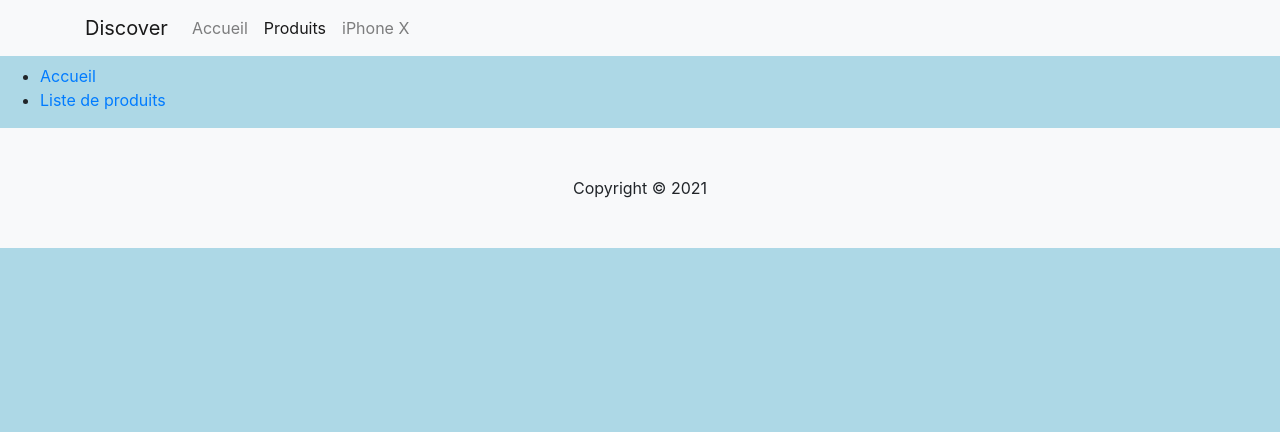
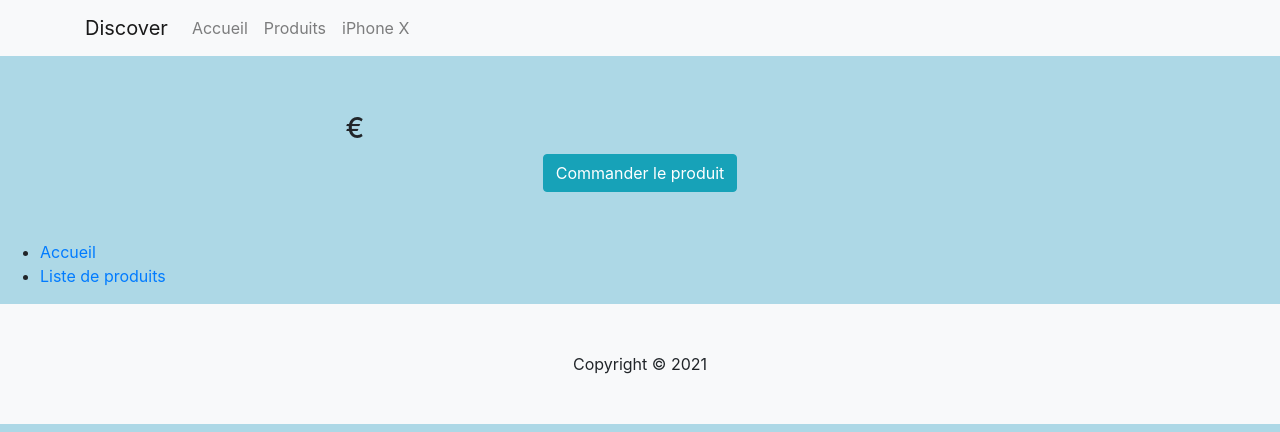
Before and after one commit to diw-885/discover-symfony, a Symfony app: template templates/product/show.html.twig in a window 1280 px wide. Shown: the top 432 px of the page. Run offline with Twig, Linux system fonts and the light colour scheme; the template is opened without the code that fills it, so the values that code supplies are empty; some libraries are stand-ins or nearby versions.

Commit message:
Product show

```diff
--- a/templates/_navbar.html.twig
+++ b/templates/_navbar.html.twig
@@ -7,14 +7,17 @@
             </button>
 
             <div class="collapse navbar-collapse" id="menu">
+                {# dump(app.request.get('_route')) #}
+                {# On peut créer définir des variables dans Twig #}
+                {% set route = app.request.get('_route') %}
                 <ul class="navbar-nav mr-auto">
                     <li class="nav-item">
                         <a class="nav-link" href="#">Accueil</a>
                     </li>
-                    <li class="nav-item active">
+                    <li class="nav-item {{ route == 'product' ? 'active' : '' }}">
                         <a class="nav-link" href="{{ path('product') }}">Produits</a>
                     </li>
-                    <li class="nav-item">
+                    <li class="nav-item {{ route == 'product_show' ? 'active' : '' }}">
                         <a class="nav-link" href="{{ path('product_show', {slug: 'iphone-x'}) }}">iPhone X</a>
                     </li>
                 </ul>
--- a/templates/product/show.html.twig
+++ b/templates/product/show.html.twig
@@ -1,5 +1,19 @@
 {% extends 'base.html.twig' %}
 
 {% block body %}
-    <h1>{{ product.name }}</h1>
+    <div class="container mt-5 mb-5">
+        <div class="row">
+            <div class="col-md-6 text-center">
+                <h1>{{ product.name }}</h1>
+                <h3>{{ product.price }} €</h3>
+            </div>
+            <div class="col-md-6">
+                <p>{{ product.description }}</p>
+            </div>
+        </div>
+
+        <div class="text-center">
+            <a href="{{ path('product_order', { slug: product.slug }) }}" class="btn btn-info">Commander le produit</a>
+        </div>
+    </div>
 {% endblock %}
```
Also changed, not shown: src/Controller/ProductController.php (+16 -0 lines), templates/product/index.html.twig (+8 -3 lines).
